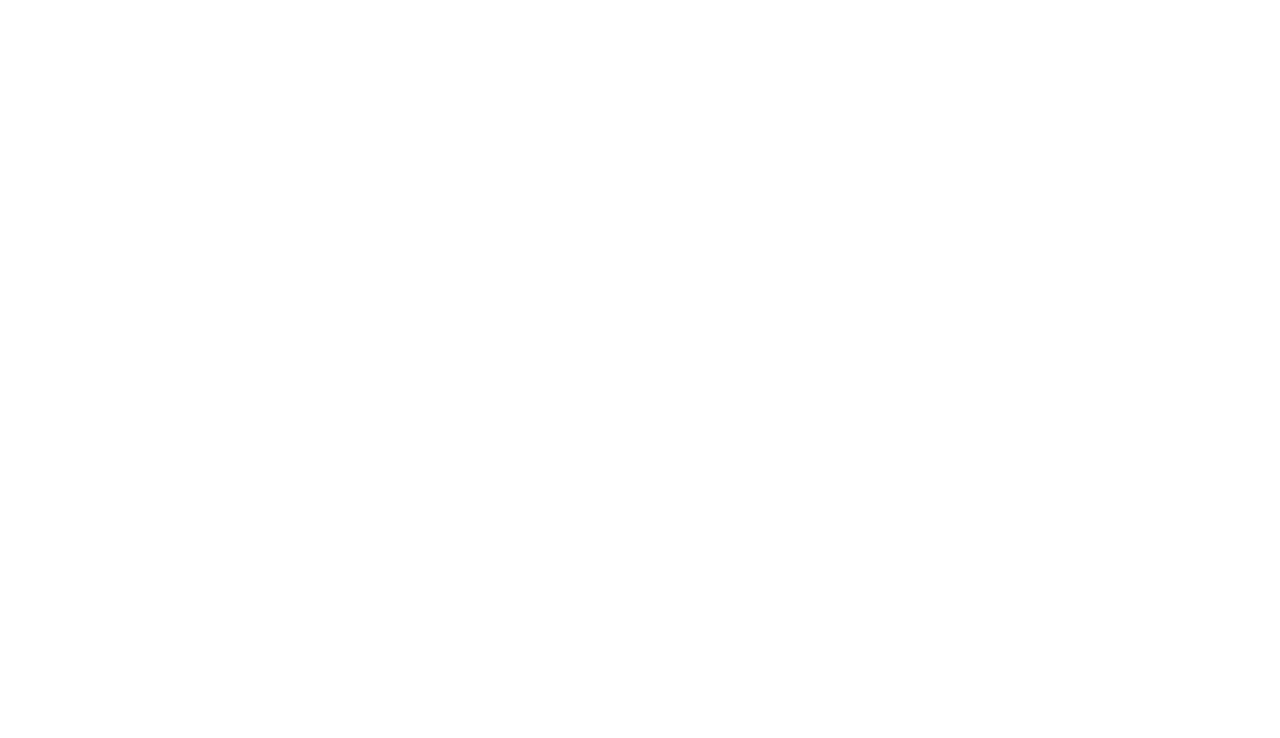
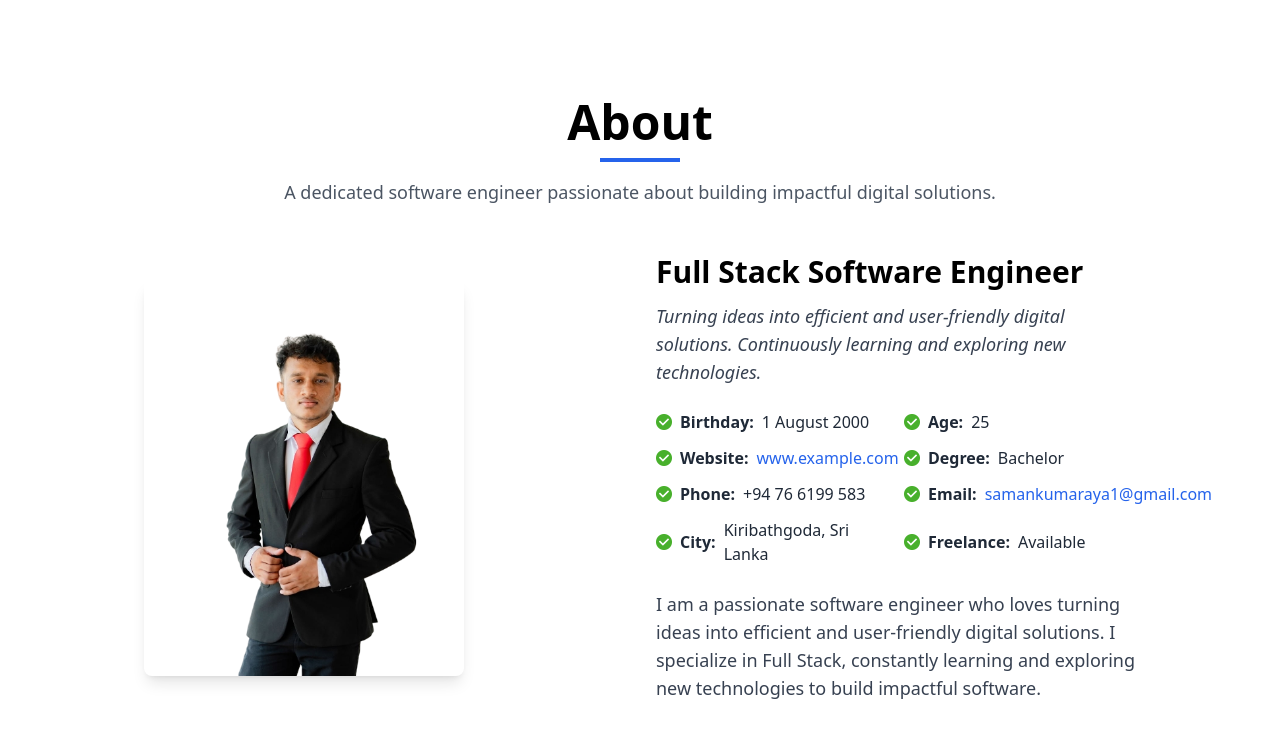
Before and after one commit to samankumaraya/SK_Web, a React (Create React App) app in the folder frontend/: page /about in a window 1280 px wide. Before the commit this address had no page. Shown: the top 738 px of the page. Built offline with nearby package versions, Linux system fonts and the light colour scheme.

Commit message:
Added about page frontend

```diff
--- a/frontend/src/App.js
+++ b/frontend/src/App.js
@@ -6,6 +6,7 @@
 import SkillForm from "./pages/SkillForm";
 import AddProjectForm from "./pages/AddProjectForm";
 import Contact from "./pages/Contact";
+import About from "./pages/About";
 
 function App() {
   return (
@@ -18,6 +19,7 @@
           <Route path="/skills" element={<SkillForm />} />
           <Route path="/project" element={<AddProjectForm />} />
           <Route path="/contact" element={<Contact />} />
+          <Route path="/about" element={<About />} />
       </Routes>
     </Router>
   );
--- /dev/null
+++ b/frontend/src/pages/About.jsx
@@ -0,0 +1,109 @@
+import React from "react";
+import checkIcon from "../assets/icons/check.png";
+
+const About = () => {
+  const birthday = new Date("2000-08-01");
+
+  const calculateAge = (dob) => {
+    const diff = Date.now() - dob.getTime();
+    const ageDate = new Date(diff);
+    return Math.abs(ageDate.getUTCFullYear() - 1970);
+  };
+
+  const age = calculateAge(birthday);
+
+  return (
+    <section id="about" className="min-h-screen flex items-center bg-white py-10 md:py-16">
+      <div className="max-w-5xl mx-auto px-4 w-full">
+
+
+        <div className="text-center mb-12">
+          <h2 className="text-4xl md:text-5xl font-bold mb-3">About</h2>
+          <div className="w-20 h-1 bg-blue-600 mx-auto mb-4"></div>
+          <p className="text-base md:text-lg text-gray-600">
+            A dedicated software engineer passionate about building impactful digital solutions.
+          </p>
+        </div>
+
+
+        <div className="grid md:grid-cols-2 gap-8 items-center">
+
+
+          <div className="flex justify-center md:justify-start">
+            <img
+              src="/your-profile.png"
+              alt="Profile"
+              className="rounded-lg shadow-lg w-56 md:w-80 object-cover"
+            />
+          </div>
+
+
+          <div>
+            <h3 className="text-2xl md:text-3xl font-semibold mb-3">
+              Full Stack Software Engineer
+            </h3>
+            <p className="text-base md:text-lg text-gray-700 mb-6 italic">
+              Turning ideas into efficient and user-friendly digital solutions. Continuously learning and exploring new technologies.
+            </p>
+
+
+           <div className="grid grid-cols-2 gap-y-3 gap-x-4 text-sm md:text-base text-gray-800">
+  <p className="flex items-center gap-2">
+    <img src={checkIcon} alt="check" className="w-4 h-4" />
+    <span className="font-semibold">Birthday:</span> 1 August 2000
+  </p>
+
+  <p className="flex items-center gap-2">
+    <img src={checkIcon} alt="check" className="w-4 h-4" />
+    <span className="font-semibold">Age:</span> {age}
+  </p>
+
+  <p className="flex items-center gap-2">
+    <img src={checkIcon} alt="check" className="w-4 h-4" />
+    <span className="font-semibold">Website:</span>{" "}
+    <a href="http://www.example.com" className="text-blue-600 hover:underline">
+      www.example.com
+    </a>
+  </p>
+
+  <p className="flex items-center gap-2">
+    <img src={checkIcon} alt="check" className="w-4 h-4" />
+    <span className="font-semibold">Degree:</span> Bachelor
+  </p>
+
+  <p className="flex items-center gap-2">
+    <img src={checkIcon} alt="check" className="w-4 h-4" />
+    <span className="font-semibold">Phone:</span> +94 76 6199 583
+  </p>
+
+  <p className="flex items-center gap-2">
+    <img src={checkIcon} alt="check" className="w-4 h-4" />
+    <span className="font-semibold">Email:</span>{" "}
+    <a href="mailto:samankumaraya1@gmail.com" className="text-blue-600 hover:underline">
+      samankumaraya1@gmail.com
+    </a>
+  </p>
+
+  <p className="flex items-center gap-2">
+    <img src={checkIcon} alt="check" className="w-4 h-4" />
+    <span className="font-semibold">City:</span> Kiribathgoda, Sri Lanka
+  </p>
+
+  <p className="flex items-center gap-2">
+    <img src={checkIcon} alt="check" className="w-4 h-4" />
+    <span className="font-semibold">Freelance:</span> Available
+  </p>
+</div>
+
+
+            <p className="mt-6 text-base md:text-lg text-gray-700">
+              I am a passionate software engineer who loves turning ideas into efficient and user-friendly digital solutions. I specialize in Full Stack, constantly learning and exploring new technologies to build impactful software.
+            </p>
+          </div>
+        </div>
+      </div>
+    </section>
+  );
+};
+
+export default About;
```
Also changed, not shown: frontend/src/assets/icons/check.png (added).
